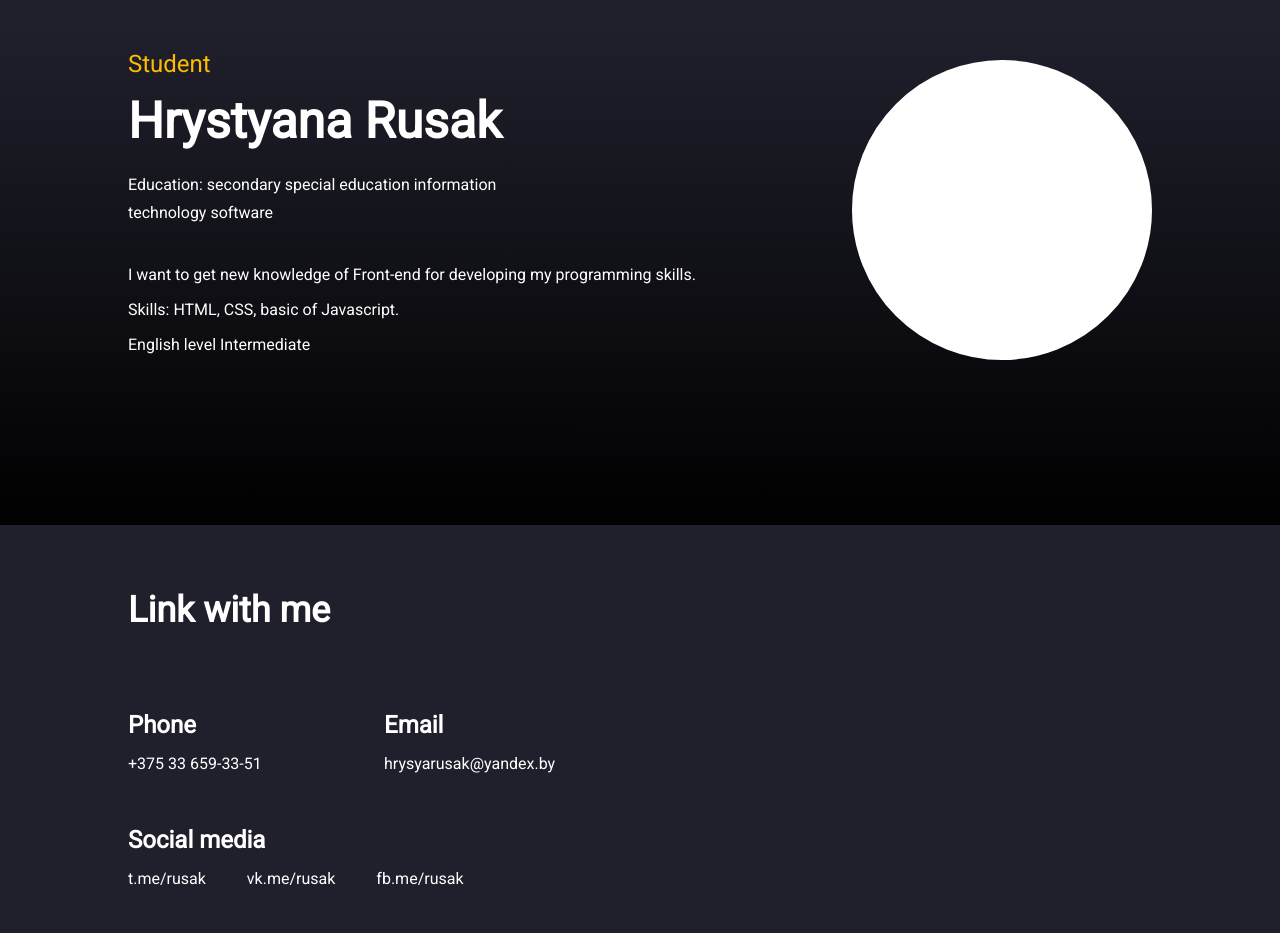
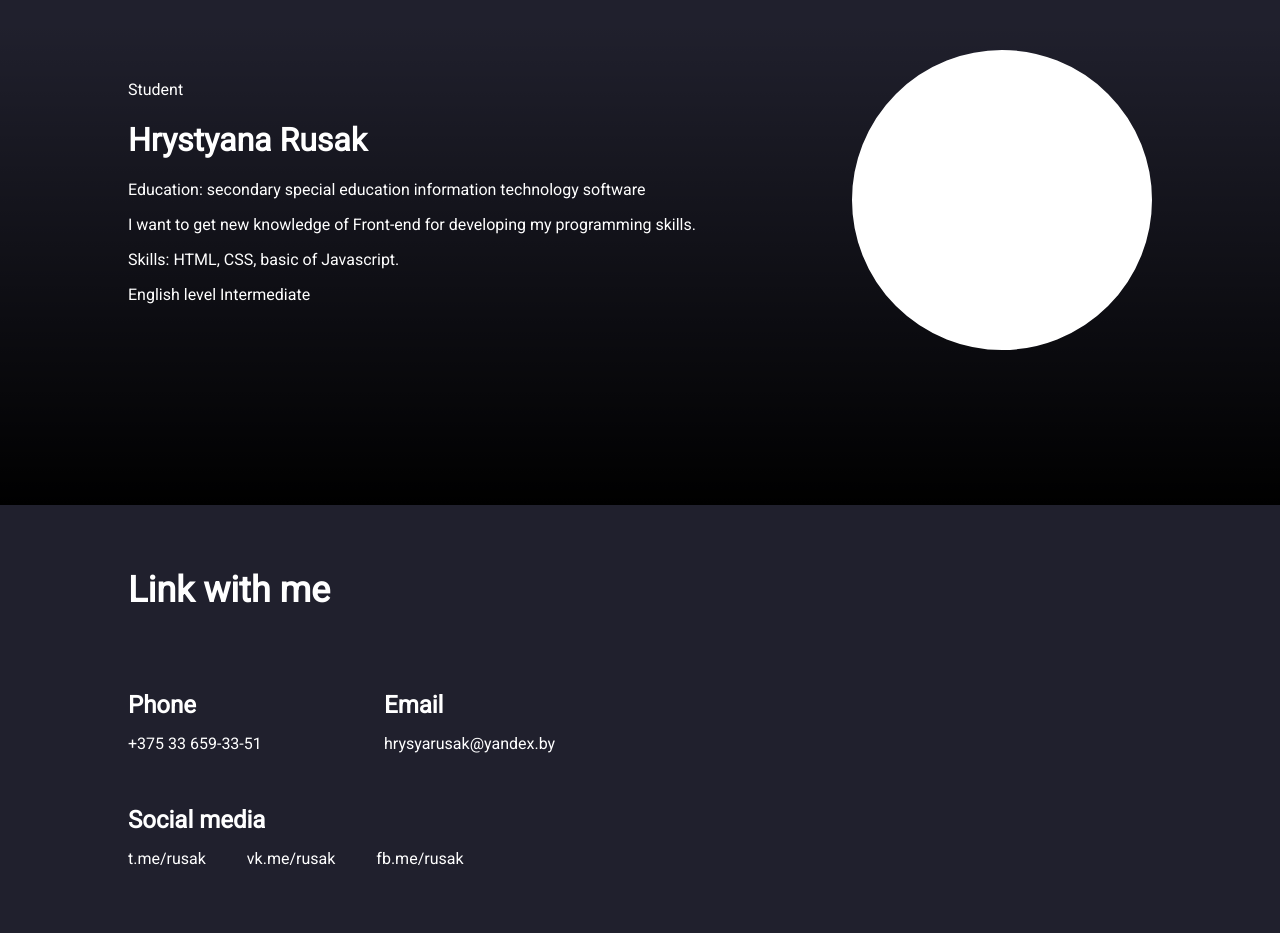
Before and after one commit to klimentinalogan/rsschool-cv, a plain HTML site: page index.html in a window 1280 px wide. Drawn offline with nearby package versions, Linux system fonts and the light colour scheme; a script that the page names is missing.

Commit message:
Update index.html
Some changes

```diff
--- a/index.html
+++ b/index.html
@@ -154,9 +154,9 @@ body {
 
             <div class="hero-content">
                 <div class="hero-text">
-                    <span class="hero-subtitle wow fadeInRight" data-wow-delay="0.2s">Student</span>
-                    <h1 class="hero-title wow fadeInRight" data-wow-delay="0.4s">Hrystyana Rusak</h1>
-                    <p class="hero-description wow fadeInRight" data-wow-delay="0.6s">Education: secondary special education information technology software</p>
+                    <span>Student</span>
+                    <h1>Hrystyana Rusak</h1>
+                    <p>Education: secondary special education information technology software</p>
                     <p>I want to get new knowledge of Front-end for developing my programming skills.</p>
                     <p>Skills: HTML, CSS, basic of Javascript.</p>
                     <p>English level Intermediate</p>
```
